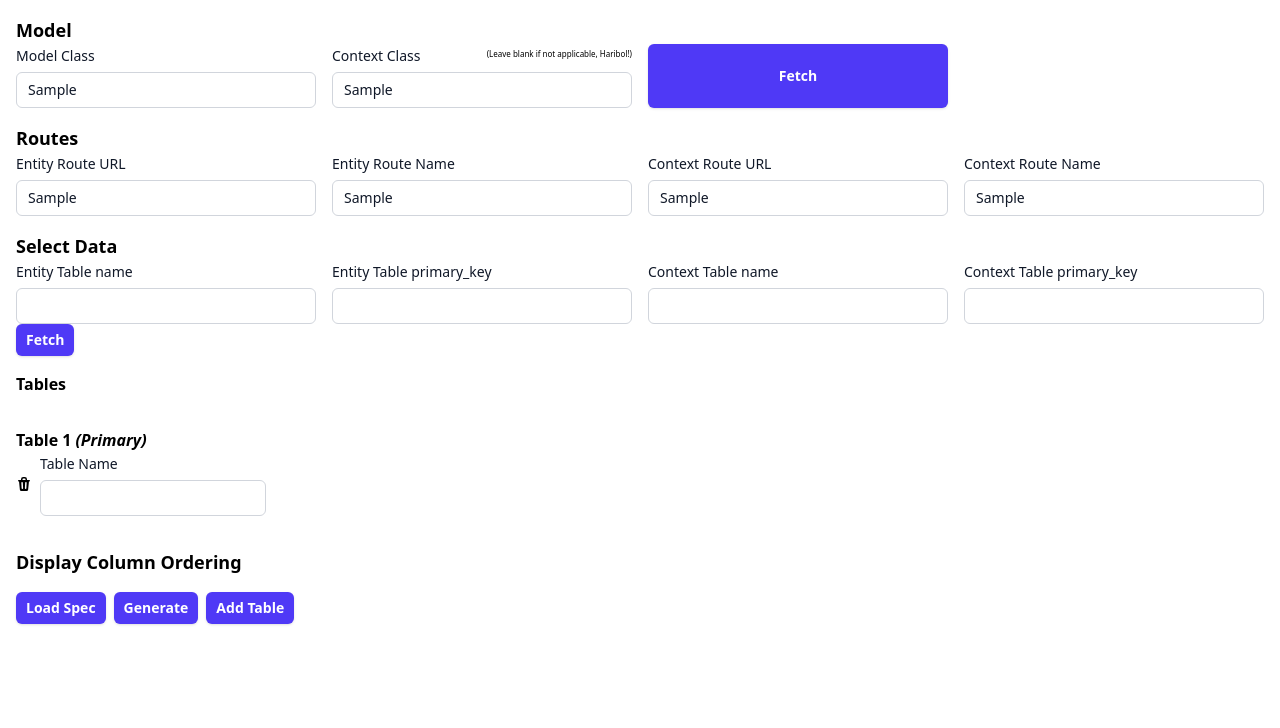
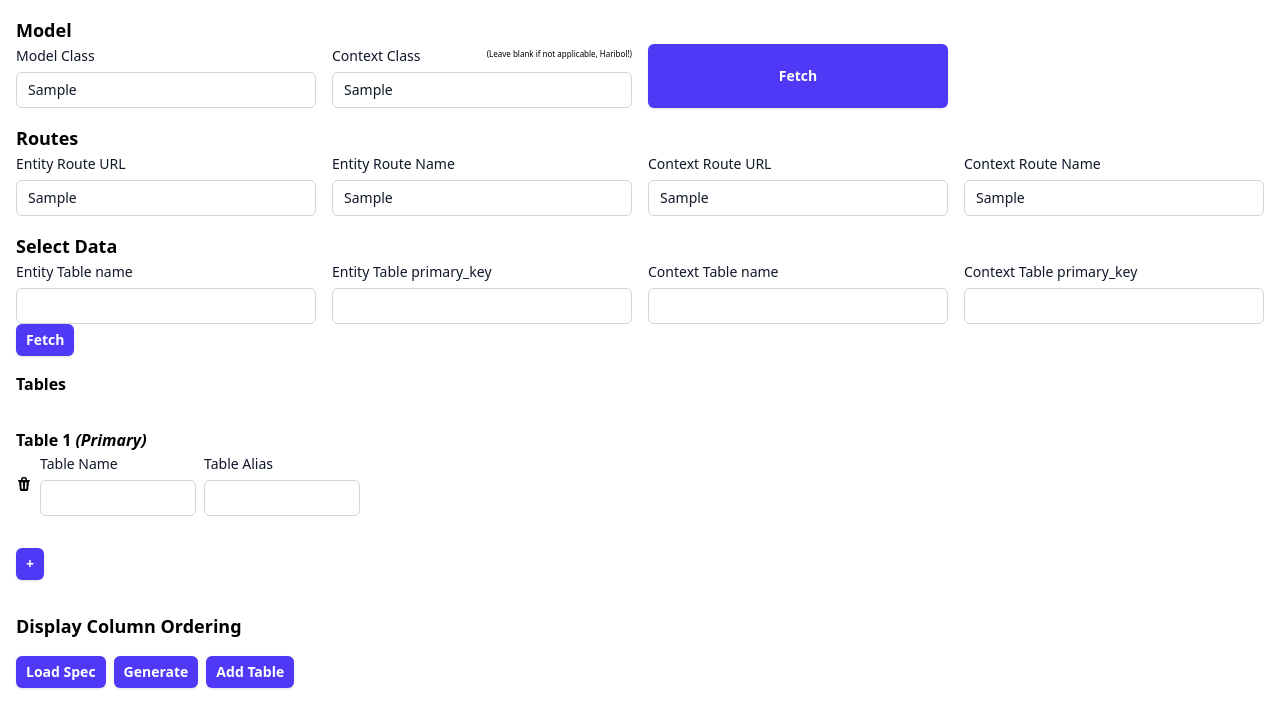
Before and after one commit to gaurahari-dasa/coder, a Vue app in the folder front-end/: page / in a window 1280 px wide. Both pictures are taken after typing "Sample", "Sample", "Sample", "Sample", "Sample", "Sample" into the empty fields and a click on the button "Add Table". Shown: the top 728 px of the page. Built offline with nearby package versions, Linux system fonts and the light colour scheme.

Commit message:
Capture table alias from UI, Jaya Srila Prabhupada

```diff
--- a/front-end/src/App.vue
+++ b/front-end/src/App.vue
@@ -87,6 +87,7 @@ class Table {
   }
   name = null;
   fields = [];
+  alias = null;
   skipThis = false;
   selectTabs(tabName) {
     for (const field of this.fields) {
@@ -97,6 +98,10 @@ class Table {
 
 function addTable() {
   tables.push(new Table(tables.length));
+}
+
+function addField(table) {
+  table.fields.push(new Field(table.fields.length));
 }
 
 function makeInputtable(field, make) {
@@ -383,15 +388,24 @@ function toggleSkipTable(table) {
           <TrashIcon v-show="!table.skipThis" class="size-4" />
           <ArrowUturnLeftIcon v-show="table.skipThis" class="size-4" />
         </button>
+        <div class="flex gap-2 w-80">
           <FormInput
             title="Table Name"
             :id="`table-name-${ix}`"
             v-model="table.name"
             :class="{ 'opacity-30': table.skipThis }"
           />
+          <FormInput
+            title="Table Alias"
+            :id="`table-alias-${ix}`"
+            v-model="table.alias"
+            :class="{ 'opacity-30': table.skipThis }"
+          />
+        </div>
       </div>
       <div class="mt-8 space-y-8" :class="{ 'opacity-30': table.skipThis }">
-        <div v-for="(field, iy) in table.fields" class="flex gap-2">
+        <template v-for="(field, iy) in table.fields">
+          <div class="flex gap-2">
             <button
               class="hover:cursor-pointer"
               @click="toggleSkipField(table.fields, iy)"
@@ -513,7 +527,8 @@ function toggleSkipTable(table) {
                         title="Search"
                         :id="`outputSpecs-searchable-${ix}-${iy}`"
                         :disabled="
-                        field.foreign?.length > 0 && isPrimaryTable(table.name)
+                          field.foreign?.length > 0 &&
+                          isPrimaryTable(table.name)
                         "
                         v-model="field.outputSpecs.searchable"
                       />
@@ -521,7 +536,8 @@ function toggleSkipTable(table) {
                         title="Sort"
                         :id="`outputSpecs-sortable-${ix}-${iy}`"
                         :disabled="
-                        field.foreign?.length > 0 && isPrimaryTable(table.name)
+                          field.foreign?.length > 0 &&
+                          isPrimaryTable(table.name)
                         "
                         v-model="field.outputSpecs.sortable"
                       />
@@ -579,6 +595,8 @@ function toggleSkipTable(table) {
               </span>
             </div>
           </div>
+        </template>
+        <FormButton title="+" @click="addField(table)" />
       </div>
     </div>
     <h3 class="mt-8 font-bold text-lg">Display Column Ordering</h3>
```
Also changed, not shown: 1 other file (tests, documents, lock files or other folders). Lines whose indentation alone changed are shown as unchanged.
